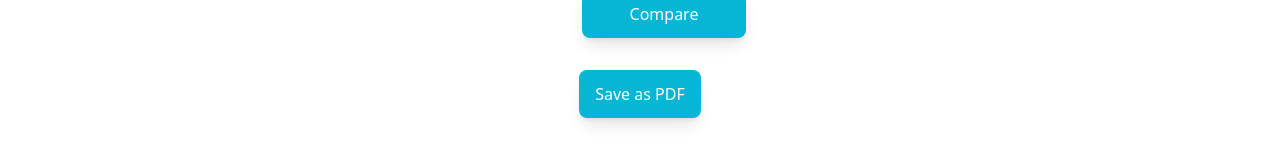
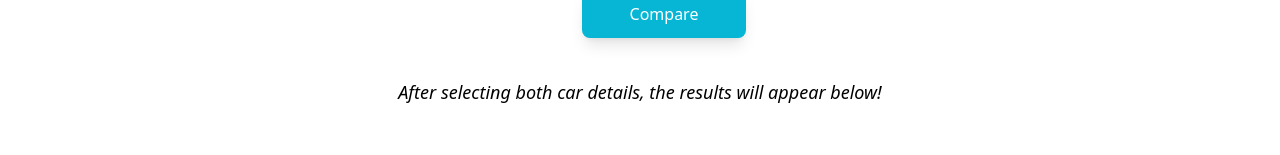
Before and after one commit to alramirez729/CarVsCar, a React (Create React App) app in the folder frontend/: page /compare in a window 1280 px wide. Shown: the part 861-1016 px from the top of the page. Built offline with nearby package versions, Linux system fonts and the light colour scheme.

Commit message:
Speedometers & pdf button appear after compare

```diff
--- a/frontend/src/pages/compare.js
+++ b/frontend/src/pages/compare.js
@@ -59,6 +59,8 @@ function Compare() {
   const [viewMode, setViewMode] = useState('list');
   const [activeTab, setActiveTab] = useState(0);
   const sections = ['Overall Ratings', 'Car Features', 'Performance Charts'];
+
+  const [hasCompared, setHasCompared] = useState(false);
 
   const handleNextTab = () => {
     setActiveTab((prev) => (prev + 1) % sections.length);
@@ -394,6 +396,7 @@ const fetchSuggestions = async (type, make = '', model = '', carNumber) => {
       setNonNumericalComparison(generateNonNumericalComparison(data1, data2)); // Non-Numerical
       console.log('Comparison Result:', comparisonResult);
 
+      setHasCompared(true);
     } catch (error) {
       console.error('Error comparing cars:', error);
       setAlertMessage('An error occurred during comparison. Please try again.');
@@ -780,11 +783,14 @@ const fetchSuggestions = async (type, make = '', model = '', carNumber) => {
         </button>
       )}
       </div>
-      <button
-      onClick={() => generatePDF("report-section")}
-      className="general-button-styling">
-        Save as PDF
-      </button>
+      {hasCompared &&(
+        <button
+        onClick={() => generatePDF("report-section")}
+        className="general-button-styling">
+          Save as PDF
+        </button>
+      )}
+
       <div id="report-section" className="flex flex-col items-center w-full">
       {/* AI Suggestion Box */}
       {showAiBox && (
@@ -834,6 +840,8 @@ const fetchSuggestions = async (type, make = '', model = '', carNumber) => {
 
       {viewMode === 'list' ? (
         <>
+        {hasCompared &&(
+          <>
           {/* Non-Numerical Comparison Box */}
           {nonNumericalComparison && nonNumericalComparison}
           {/* Numerical Comparison Results */}
@@ -861,9 +869,10 @@ const fetchSuggestions = async (type, make = '', model = '', carNumber) => {
               make={make2}
               vehicleNumber={2}
             />
-
             </div>
           </div>
+          </>
+        )}
           <div ref={resultsRef} className="grid grid-cols-[repeat(auto-fit,minmax(400px,1fr))] gap-2 w-full justify-center items-center">
             {comparisonResult.length > 0 ? (
               comparisonResult.map((metricComponent, index) => (
@@ -872,7 +881,7 @@ const fetchSuggestions = async (type, make = '', model = '', carNumber) => {
                 </div>
               ))
             ) : (
-              <p>No comparison results to display yet.</p>
+              <p className="my-10 font-sans text-lg italic flex justify-center items-center">After selecting both car details, the results will appear below!</p>
             )}
           </div>
             </>
```
